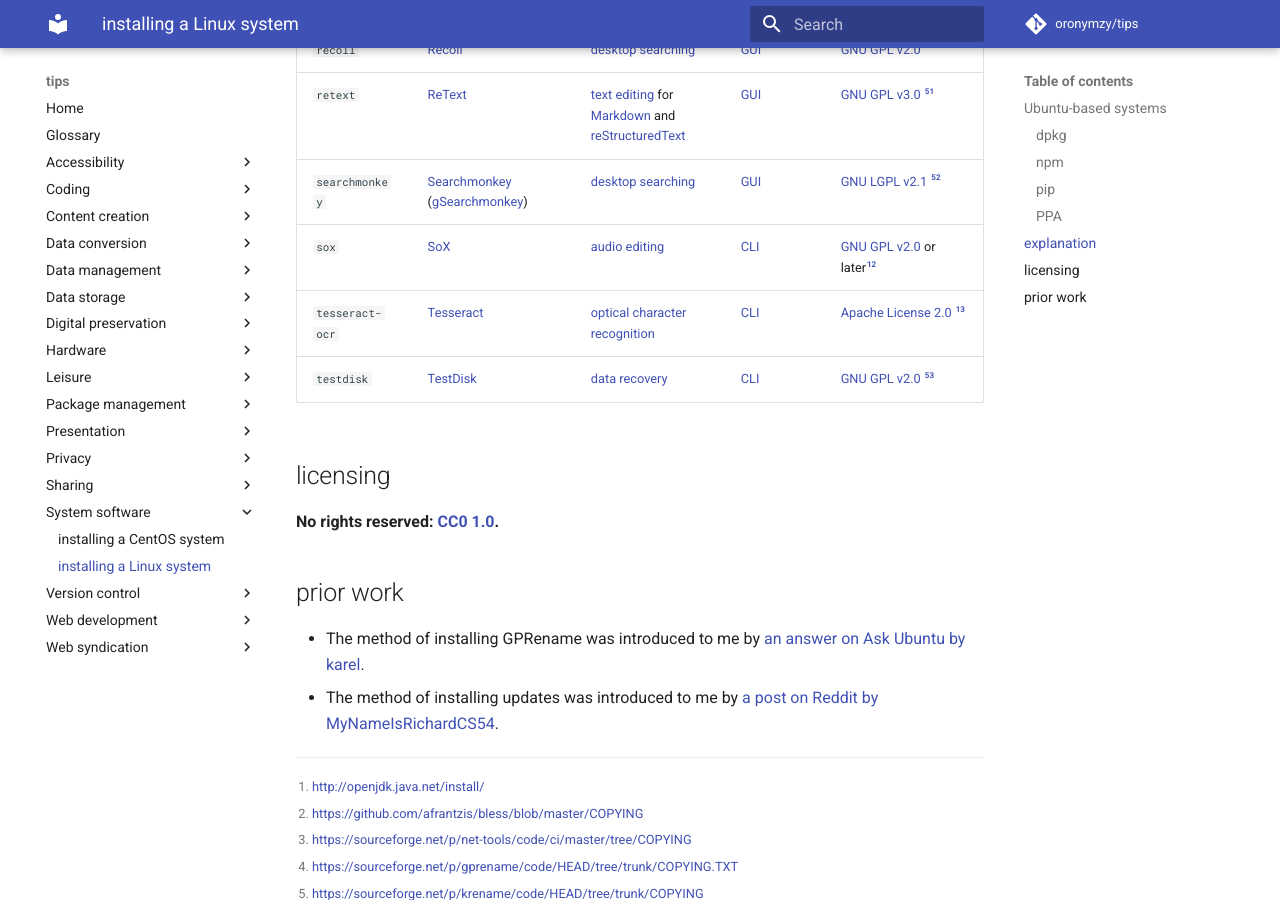
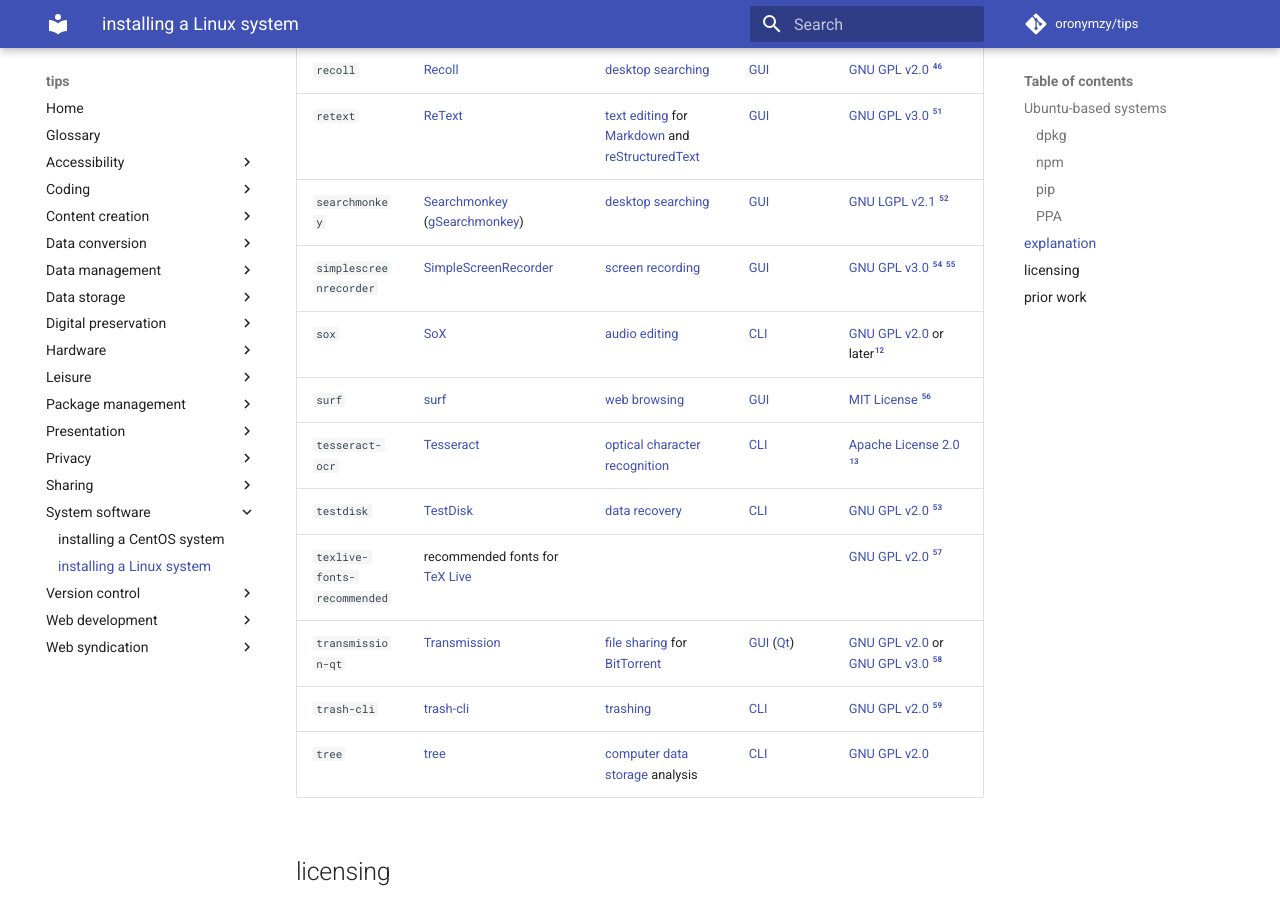
Before and after one commit to oronymzy/tips, an MkDocs documentation site: the page built from docs/insLnxS.md, in a window 1280 px wide and 900 px high, scrolled down 4588 px. Built offline with MkDocs 1.6.1 and Material for MkDocs 9.7.7, drawn with Linux system fonts in a browser that asks for light colours; comment, search, counter and statistics services are not loaded; some of the changed text lies outside the part shown.

Commit message:
Add table rows with footnotes
Add 'SimpleScreenRecorder', 'surf', 'recommended fonts for TeX Live',
'Transmission', 'trash-cli', and 'tree' table rows, with footnotes and
hyperlinks, in 'explanation' section.

```diff
--- a/docs/insLnxS.md
+++ b/docs/insLnxS.md
@@ -97,9 +97,15 @@ For Lubuntu, install additional packages using `sudo apt install dolphin kate op
 | `recoll`                       | [Recoll]                                                 | [desktop searching]                                  | [GUI]          | [GNU GPL v2.0] [^insLnxS46]
 | `retext`                       | [ReText]                                                 | [text editing] for [Markdown] and [reStructuredText] | [GUI]          | [GNU GPL v3.0] [^insLnxS51]
 | `searchmonkey`                 | [Searchmonkey] ([gSearchmonkey])                         | [desktop searching]                                  | [GUI]          | [GNU LGPL v2.1] [^insLnxS52]
+| `simplescreenrecorder`         | [SimpleScreenRecorder]                                   | [screen recording]                                   | [GUI]          | [GNU GPL v3.0] [^insLnxS54] [^insLnxS55]
 | `sox`                          | [SoX]                                                    | [audio editing]                                      | [CLI]          | [GNU GPL v2.0] or later[^insLnxS12]
+| `surf`                         | [surf]                                                   | [web browsing]                                       | [GUI]          | [MIT License] [^insLnxS56]
 | `tesseract-ocr`                | [Tesseract]                                              | [optical character recognition]                      | [CLI]          | [Apache License 2.0] [^insLnxS13]
 | `testdisk`                     | [TestDisk]                                               | [data recovery]                                      | [CLI]          | [GNU GPL v2.0] [^insLnxS53]
+| `texlive-fonts-recommended`    | recommended fonts for [TeX Live]                         |                                                      |                | [GNU GPL v2.0] [^insLnxS57]
+| `transmission-qt`              | [Transmission]                                           | [file sharing] for [BitTorrent]                      | [GUI] ([Qt])   | [GNU GPL v2.0] or [GNU GPL v3.0] [^insLnxS58]
+| `trash-cli`                    | [trash-cli]                                              | [trashing]                                           | [CLI]          | [GNU GPL v2.0] [^insLnxS59]
+| `tree`                         | [tree]                                                   | [computer data storage] analysis                     | [CLI]          | [GNU GPL v2.0]
 
 ## licensing
 **No rights reserved: [CC0 1.0](https://creativecommons.org/publicdomain/zero/1.0/).**
@@ -111,6 +117,7 @@ For Lubuntu, install additional packages using `sudo apt install dolphin kate op
 [Apache License 2.0]: https://choosealicense.com/licenses/apache-2.0/
 [Audacity]: https://www.audacityteam.org/
 [BSD 2-Clause license]: https://choosealicense.com/licenses/bsd-2-clause/
+[BitTorrent]: https://en.wikipedia.org/wiki/BitTorrent
 [Bless]: https://github.com/afrantzis/bless
 [CC BY 3.0]: https://creativecommons.org/licenses/by/3.0/
 [CLI]: https://en.wikipedia.org/wiki/Command-line_interface
@@ -164,12 +171,16 @@ For Lubuntu, install additional packages using `sudo apt install dolphin kate op
 [PSFL]: https://docs.python.org/3/license.html
 [QR Tools]: https://launchpad.net/qr-tools
 [QR code]: https://en.wikipedia.org/wiki/QR_code
+[Qt]: https://en.wikipedia.org/wiki/Qt_(software)
 [ReText]: https://github.com/retext-project/retext
 [Recoll]: https://www.lesbonscomptes.com/recoll/
 [Searchmonkey]: http://searchmonkey.embeddediq.com/
+[SimpleScreenRecorder]: https://www.maartenbaert.be/simplescreenrecorder/
 [SoX]: http://sox.sourceforge.net/
+[TeX Live]: http://www.tug.org/texlive/
 [Tesseract]: https://github.com/tesseract-ocr/tesseract
 [TestDisk]: https://www.cgsecurity.org/wiki/TestDisk
+[Transmission]: https://transmissionbt.com/
 [Ubuntu-based]: https://en.wikipedia.org/wiki/List_of_Linux_distributions#Ubuntu-based
 [audio editing]: https://en.wikipedia.org/wiki/Audio_editing_software
 [audio]: https://en.wikipedia.org/wiki/Digital_audio
@@ -187,6 +198,7 @@ For Lubuntu, install additional packages using `sudo apt install dolphin kate op
 [extundelete]: http://extundelete.sourceforge.net/
 [eyeD3]: https://github.com/nicfit/eyeD3
 [file comparison]: https://en.wikipedia.org/wiki/File_comparison
+[file sharing]: https://en.wikipedia.org/wiki/File_sharing
 [file synchronization]: https://en.wikipedia.org/wiki/File_synchronization
 [file system]: https://en.wikipedia.org/wiki/File_system
 [file transferring]: https://en.wikipedia.org/wiki/File_transfer
@@ -210,18 +222,24 @@ For Lubuntu, install additional packages using `sudo apt install dolphin kate op
 [raster graphics]: https://en.wikipedia.org/wiki/Raster_graphics_editor
 [reStructuredText]: https://en.wikipedia.org/wiki/ReStructuredText
 [recode]: https://code.launchpad.net/ubuntu/+source/recode
+[screen recording]: https://en.wikipedia.org/wiki/Screencast
 [speech synthesis]: https://en.wikipedia.org/wiki/Speech_synthesis
 [spreadsheet]: https://en.wikipedia.org/wiki/Spreadsheet
 [standard stream]: https://en.wikipedia.org/wiki/Standard_streams
 [static site generation]: https://en.wikipedia.org/wiki/Web_template_system#Static_site_generators
+[surf]: http://surf.suckless.org/
 [tag editing]: https://en.wikipedia.org/wiki/Tag_editor
 [terminal emulation]: https://en.wikipedia.org/wiki/Terminal_emulator
 [text editing]: https://en.wikipedia.org/wiki/Text_editor
 [text-based web browsing]: https://en.wikipedia.org/wiki/Text-based_web_browser
 [toy program]: https://en.wikipedia.org/wiki/Toy_program
+[trash-cli]: https://github.com/andreafrancia/trash-cli
+[trashing]: https://en.wikipedia.org/wiki/Trash_(computing)
+[tree]: http://mama.indstate.edu/users/ice/tree/
 [undeletion]: https://en.wikipedia.org/wiki/Undeletion
 [vector graphics]: https://en.wikipedia.org/wiki/Vector_graphics_editor
 [version control]: https://en.wikipedia.org/wiki/Version_control
+[web browsing]: https://en.wikipedia.org/wiki/Web_browser
 [webcam]: https://en.wikipedia.org/wiki/Webcam
 [word processing]: https://en.wikipedia.org/wiki/Word_processor
 
```
Also changed, not shown: other parts of docs/insLnxS.md (+6 -0 lines).
